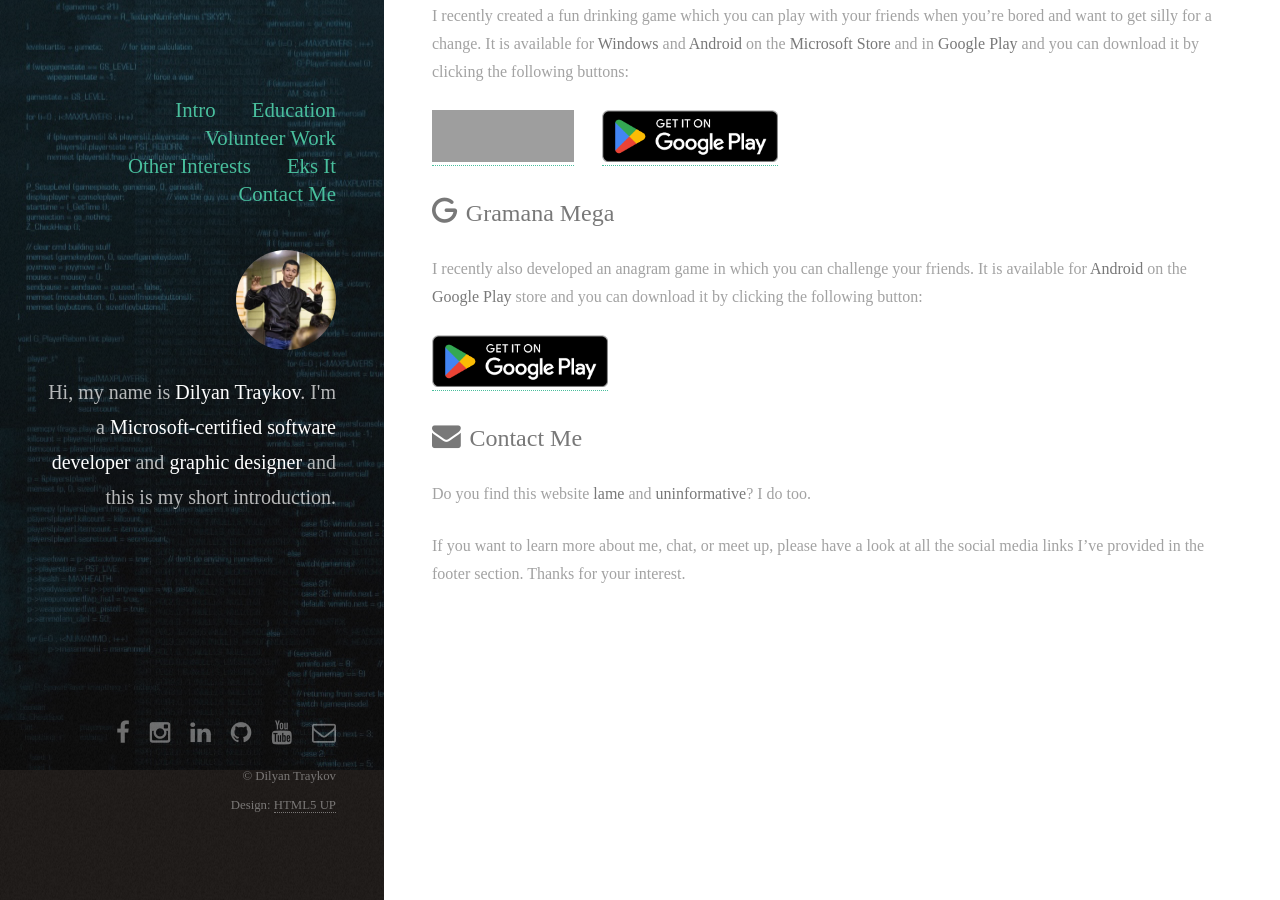
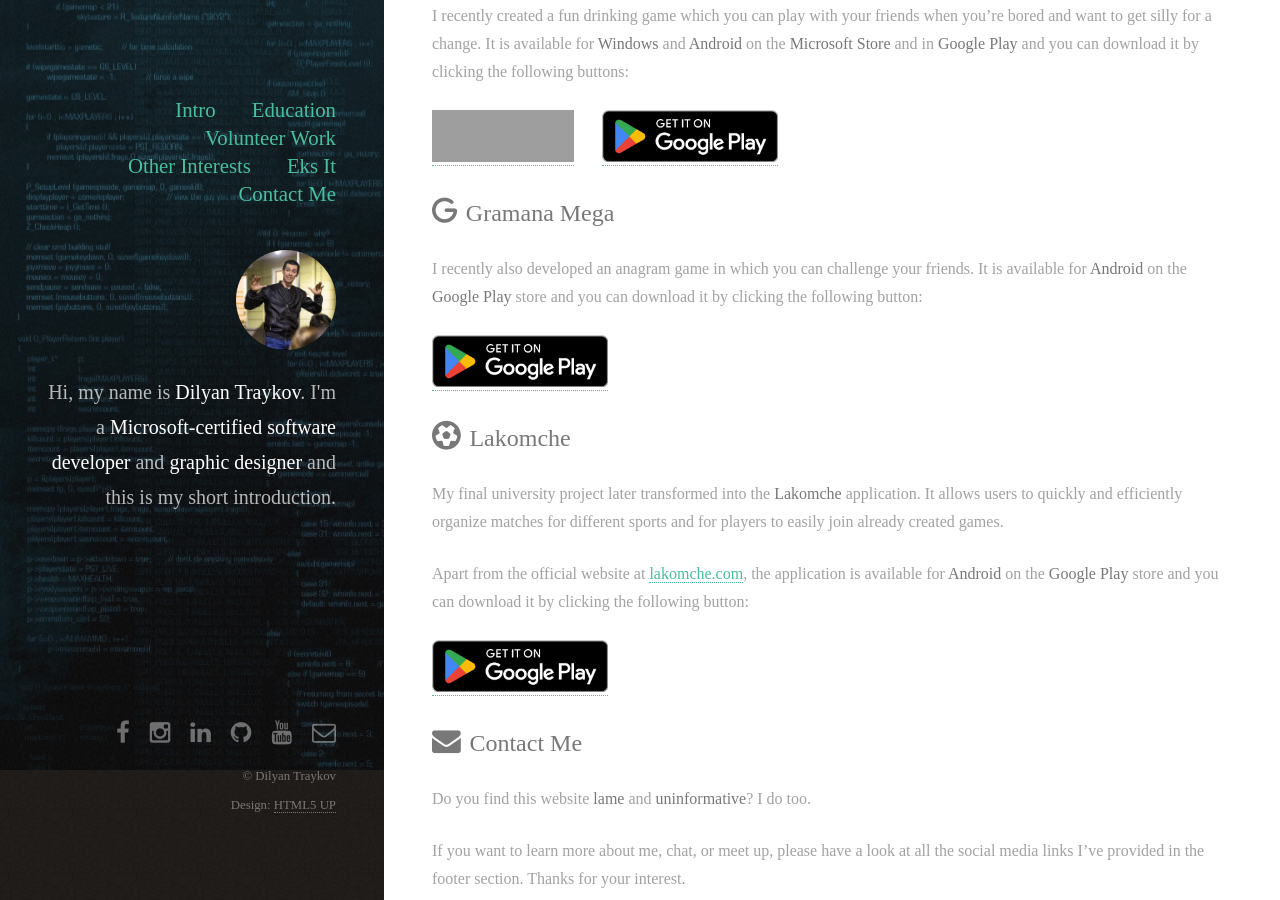
Before and after one commit to dilyantraykov/dilyantraykov.github.io, a Jekyll site: the page built from index.md, in a window 1280 px wide and 900 px high, scrolled down 2608 px. Built offline with Jekyll 4.4.1, drawn with Linux system fonts in a browser that asks for light colours; nearby versions of some CDN libraries; some web fonts are replaced; some of the changed text lies outside the part shown; grey boxes are pictures that could not be loaded.

Commit message:
Add information about Lakomche.

```diff
--- a/index.md
+++ b/index.md
@@ -37,7 +37,7 @@ I then signed up for [Sofia University](https://www.uni-sofia.bg/) and spent two
 
 I then rolled up for the [Telerik Academy](http://telerikacademy.com/) and in just over a year passed more than **15 courses**, most of which with **excellent grades**. I received certificates for my performance in the [C# Developer](http://my.telerikacademy.com/certificates/View/1587/30ce1177), [JavaScript Developer](https://my.telerikacademy.com/certificates/view/1684/dc9899b8), [Web Developer](https://my.telerikacademy.com/Certificates/View/1964/89e94b9a) and [Web Front-end Developer](http://my.telerikacademy.com/certificates/View/2179/d3b5390d) tracks and graduated from the academy with specialization in [Web Application Development](https://my.telerikacademy.com/certificates/view/1783/0b31ed0f). During the academy is when I got offered my first job at Progress (then Telerik) and started my long journey with desktop development.
 
-In the summer of 2018 I actually decided that it may be a good idea to finally finish my studies and get a diploma. I signed up for the **New Bulgarian University** in Sofia and got accreditation for my two years in Sofia University so I started my studies from the 3rd year. I successfully finished the [Game Development module](https://ecatalog.nbu.bg/default.asp?V_Year=2023&Mod_ID=284&PageShow=programpresent&P_Menu=courses_part2&Fac_ID=3&M_PHD=&P_ID=2206&TabIndex=1) in the university after successfully defending my final project -  **InstaSport** - a "Desktop Application for Organizing Sport Events". I'm soon planning to publish this project for Windows, Android and iPhone, so stay tuned!
+In the summer of 2018 I actually decided that it may be a good idea to finally finish my studies and get a diploma. I signed up for the **New Bulgarian University** in Sofia and got accreditation for my two years in Sofia University so I started my studies from the 3rd year. I successfully finished the [Game Development module](https://ecatalog.nbu.bg/default.asp?V_Year=2023&Mod_ID=284&PageShow=programpresent&P_Menu=courses_part2&Fac_ID=3&M_PHD=&P_ID=2206&TabIndex=1) in the university after successfully defending my final project -  **InstaSport** - a "Desktop Application for Organizing Sport Events". It later transformed to the [Lakomche](#lakomche) app which is now available at [lakomche.com](https://lakomche.com) and in the Google Play Store.
 
 <h2 id="erasmus"><i class="fa-solid fa-right-left" aria-hidden="true"></i>Erasmus</h2>
 
@@ -86,6 +86,18 @@ I recently also developed an anagram game in which you can challenge your friend
 
 </div>
 
+<h2 id="lakomche"><i class="fa-solid fa-futbol" aria-hidden="true"></i>Lakomche</h2>
+
+My final university project later transformed into the **Lakomche** application. It allows users to quickly and efficiently organize matches for different sports and for players to easily join already created games.
+
+Apart from the official website at [lakomche.com](https://lakomche.com), the application is available for **Android** on the **Google Play** store and you can download it by clicking the following button:
+
+<div style='margin-bottom: 1.5em'>
+
+<a href='https://play.google.com/store/apps/details?id=com.dilyantraykov.lakomche' style='display: inline;'><img src='../images/get-it-on-google-play.png' alt='Get Lakomche in Google Play' style='height: 52px;'/></a>
+
+</div>
+
 <h2 id="contact-me"><i class="fa fa-envelope" aria-hidden="true"></i>Contact Me</h2>
 
 Do you find this website **lame** and **uninformative**? I do too.
```
